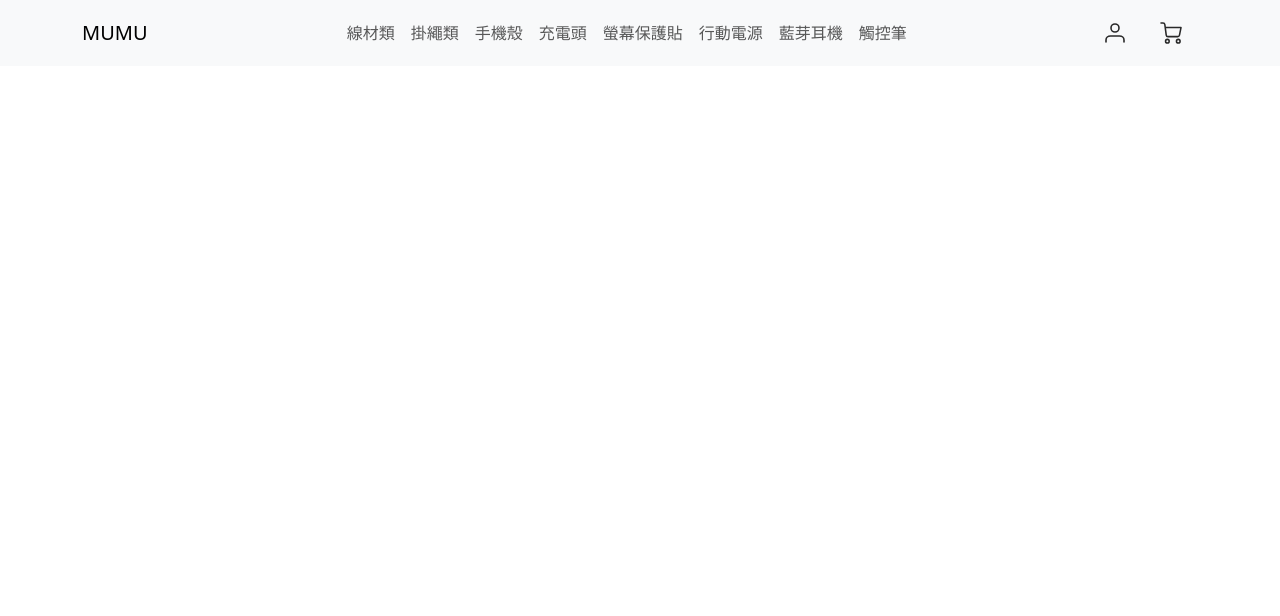
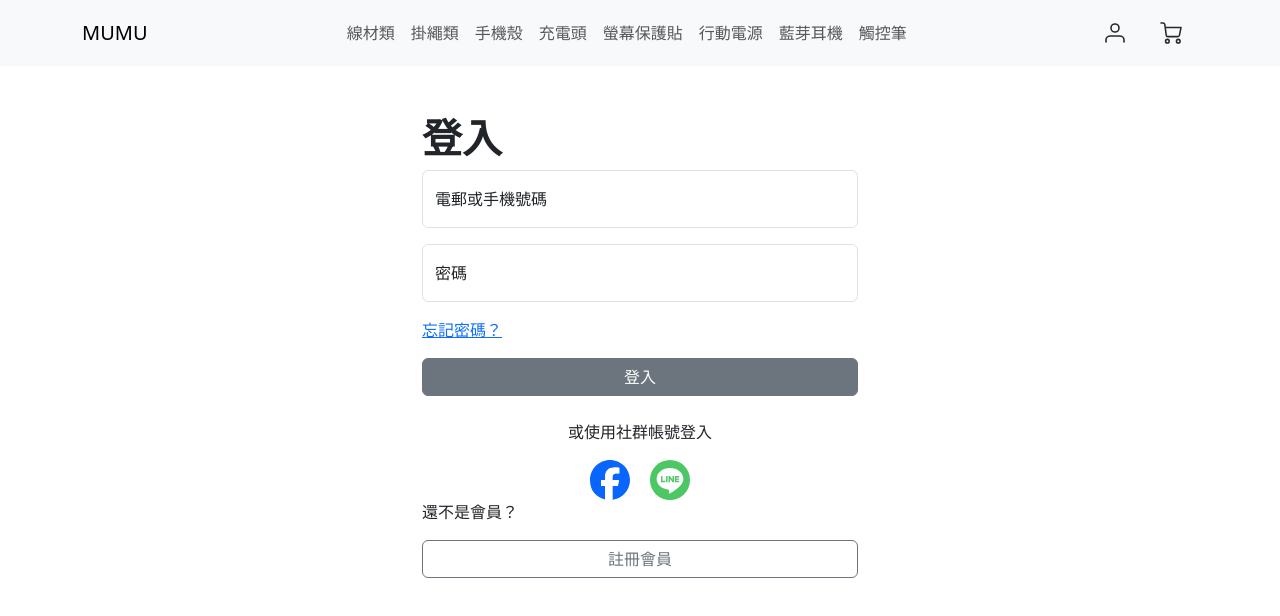
Before and after one commit to ws-luke/mumu, a Vue app: page /users/signIn in a window 1280 px wide. Shown: the top 616 px of the page. Built offline with nearby package versions, Linux system fonts and the light colour scheme.

Commit message:
新增登入 註冊 密碼頁面 以及LINE FB 圖案 及修正路徑

```diff
--- a/src/components/HeaderView.vue
+++ b/src/components/HeaderView.vue
@@ -38,7 +38,7 @@
           </ul>
           <div class="d-flex">
             <!-- 個人 -->
-            <router-link to="/login" class="nav-link me-2">
+            <router-link to="/users/signIn" class="nav-link me-2">
               <svg
                 class="header__individual-icon"
                 height="50px"
--- a/src/router/index.js
+++ b/src/router/index.js
@@ -10,24 +10,29 @@ const router = createRouter({
       component: HomeView,
     },
     {
-      path: '/',
+      path: '/cart',
       name: 'cart',
       component: () => import('../views/CartView.vue'),
     },
     {
-      path: '/',
+      path: '/products',
       name: 'products',
       component: () => import('../views/ProductsView.vue'),
     },
     {
-      path: '/',
+      path: '/product',
       name: 'product',
       component: () => import('../views/ProductView.vue'),
     },
     {
-      path: '/',
-      name: 'login',
-      component: () => import('../views/LoginView.vue'),
+      path: '/users/signIn',
+      name: 'SignIn',
+      component: () => import('../views/users/SignInView.vue'),
+    },
+    {
+      path: '/users/signUp',
+      name: 'SignUp',
+      component: () => import('../views/users/SignUpView.vue'),
     },
   ],
 })
--- a/src/views/LoginView.vue
+++ /dev/null
@@ -1,3 +0,0 @@
-<template>
-  <div></div>
-</template>
--- /dev/null
+++ b/src/views/users/SignInView.vue
@@ -0,0 +1,39 @@
+<template>
+  <div>
+    <div class="container mx-auto mt-5">
+      <h1 class="fw-bold">登入</h1>
+      <div class="form-floating mb-3">
+        <input type="email" class="form-control" id="floatingInput" placeholder="電郵或手機號碼">
+        <label for="floatingInput">電郵或手機號碼</label>
+      </div>
+      <div class="form-floating mb-3">
+        <input type="password" class="form-control" id="floatingPassword" placeholder="密碼">
+        <label for="floatingPassword">密碼</label>
+      </div>
+      <p>
+        <router-link to="/password">忘記密碼？</router-link>
+      </p>
+      <button type="button" class="btn btn-secondary w-100 mb-4">登入</button>
+      <p class="text-center">或使用社群帳號登入</p>
+      <div class="d-flex justify-content-center">
+        <router-link to="/" class="icon">
+          <img src="../../../public/images/fb_icon.svg" alt="">
+        </router-link>
+        <router-link to="/" class="icon">
+          <img src="../../../public/images/line_icon.svg" alt="">
+        </router-link>
+      </div>
+      <p>還不是會員？</p>
+      <button type="button" class="btn btn-outline-secondary w-100">註冊會員</button>
+    </div>
+  </div>
+</template>
+<style scoped>
+  .container{
+    max-width: 460px;
+  }
+  .icon{
+    width: 40px;
+    margin: 0 10px;
+  }
+</style>
--- /dev/null
+++ b/src/views/users/SignUpView.vue
@@ -0,0 +1,19 @@
+<template>
+  <div>
+  <div class="container mx-auto">
+    <h1>登入</h1>
+    <div class="form-floating mb-3">
+      <input type="email" class="form-control" id="floatingInput" placeholder="電郵或手機號碼">
+      <label for="floatingInput">電郵或手機號碼</label>
+    </div>
+    <div class="form-floating mb-3">
+      <input type="password" class="form-control" id="floatingPassword" placeholder="密碼">
+      <label for="floatingPassword">密碼</label>
+    </div>
+    <p>
+      <router-link to="/password">忘記密碼？</router-link>
+    </p>
+  </div>
+
+  </div>
+</template>
```
Also changed, not shown: public/images/fb_icon.svg (added), public/images/line_icon.svg (added).
